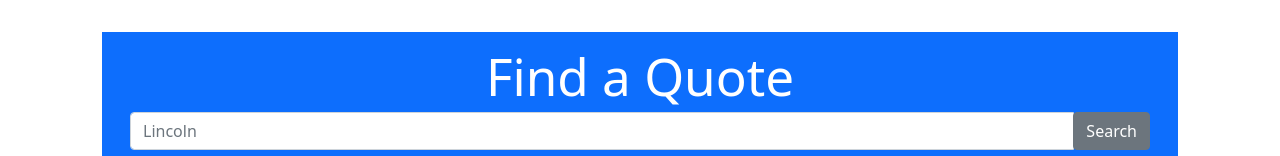
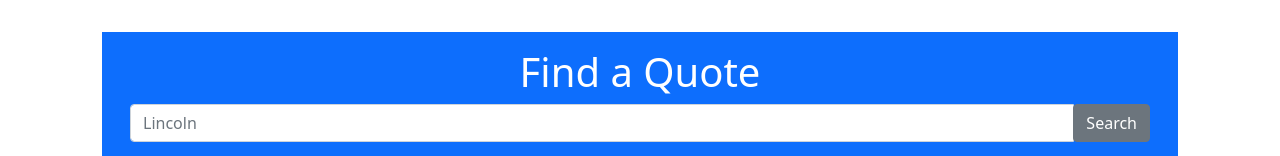
Before and after one commit to MaxEdwards20/Quote-Search-React, a React (Vite) app: page / in a window 1280 px wide. Shown: the top 156 px of the page. Built offline with nearby package versions, Linux system fonts and the light colour scheme; no server answers.

Commit message:
Updated css to work properly

```diff
--- a/src/App.tsx
+++ b/src/App.tsx
@@ -78,7 +78,7 @@
   return (
     <div
       className="container-fluid main_container d-flex bg-primary"
-      style={{ width: "100%", height: "100%" }}
+      style={{ width: "100%", height: "100%", overflow: "auto" }}
     >
       <div className="card-body">
         <h1 className="card-title text-white"> Find a Quote </h1>
--- a/src/index.css
+++ b/src/index.css
@@ -1,70 +1,8 @@
-:root {
-  font-family: Inter, Avenir, Helvetica, Arial, sans-serif;
-  font-size: 16px;
-  line-height: 24px;
-  font-weight: 400;
-
-  color-scheme: light dark;
-  color: rgba(255, 255, 255, 0.87);
-  background-color: #242424;
-
-  font-synthesis: none;
-  text-rendering: optimizeLegibility;
-  -webkit-font-smoothing: antialiased;
-  -moz-osx-font-smoothing: grayscale;
-  -webkit-text-size-adjust: 100%;
+body {
+  margin: 0;
+  height: 100vh;
 }
 
-a {
-  font-weight: 500;
-  color: #646cff;
-  text-decoration: inherit;
+#root {
+  height: 100%;
 }
-a:hover {
-  color: #535bf2;
-}
-
-body {
-  margin: 0;
-  display: flex;
-  place-items: center;
-  min-width: 320px;
-  min-height: 100vh;
-}
-
-h1 {
-  font-size: 3.2em;
-  line-height: 1.1;
-}
-
-button {
-  border-radius: 8px;
-  border: 1px solid transparent;
-  padding: 0.6em 1.2em;
-  font-size: 1em;
-  font-weight: 500;
-  font-family: inherit;
-  background-color: #1a1a1a;
-  cursor: pointer;
-  transition: border-color 0.25s;
-}
-button:hover {
-  border-color: #646cff;
-}
-button:focus,
-button:focus-visible {
-  outline: 4px auto -webkit-focus-ring-color;
-}
-
-@media (prefers-color-scheme: light) {
-  :root {
-    color: #213547;
-    background-color: #ffffff;
-  }
-  a:hover {
-    color: #747bff;
-  }
-  button {
-    background-color: #f9f9f9;
-  }
-}
```
